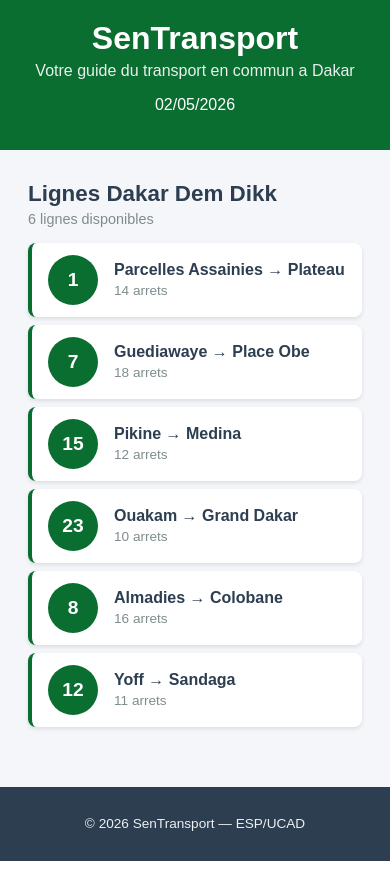
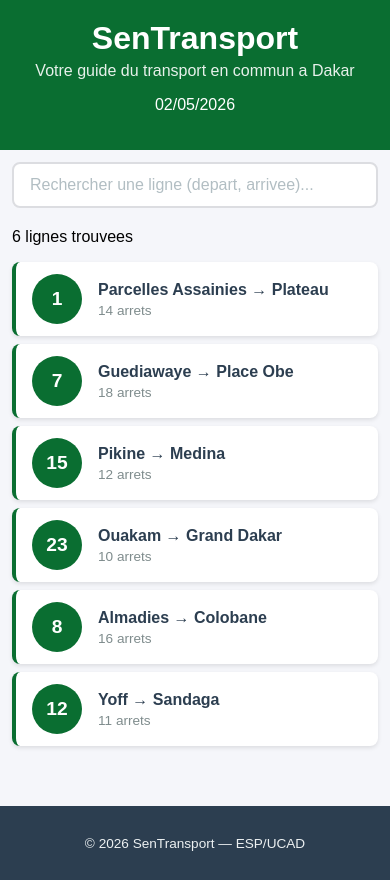
Before and after one commit to emmanuelndione/sentransport, a React (Create React App) app: page / in a window 390 px wide. Built offline with nearby package versions, Linux system fonts and the light colour scheme.

Commit message:
Lab 3 : etat, recherche et selection de lignes

```diff
--- a/public/index.html
+++ b/public/index.html
@@ -1,6 +1,8 @@
 <!DOCTYPE html>
+<html lang="fr" translate="no"></html>
 <html lang="en">
   <head>
+    <meta name="google" content="notranslate" />
     <meta charset="utf-8" />
     <link rel="icon" href="%PUBLIC_URL%/favicon.ico" />
     <meta name="viewport" content="width=device-width, initial-scale=1" />
--- a/src/App.css
+++ b/src/App.css
@@ -20,3 +20,19 @@
     padding: 12px;
   }
 }
+@media (max-width: 600px) {
+  .contenu {
+    padding: 12px;
+  }
+
+  .ligne-bus {
+    padding: 10px 12px;
+  }
+
+  .ligne-numero {
+    width: 40px;
+    height: 40px;
+    font-size: 1rem;
+    margin-right: 12px;
+  }
+}
--- a/src/App.js
+++ b/src/App.js
@@ -1,23 +1,78 @@
+import { useState } from 'react';
 import './App.css';
 import Header from './Header';
-import ListeLignes from './ListeLignes';
+import Recherche from './Recherche';
+import LigneBus from './LigneBus';
+import DetailLigne from './DetailLigne';
 import Footer from './Footer';
 
 function App() {
+  const [recherche, setRecherche] = useState("");
+  const [ligneSelectionnee, setLigneSelectionnee] = useState(null);
+
   const lignes = [
-    { id: 1, numero: "1", depart: "Parcelles Assainies", arrivee: "Plateau", arrets: 14 },
-    { id: 2, numero: "7", depart: "Guediawaye", arrivee: "Place Obe", arrets: 18 },
-    { id: 3, numero: "15", depart: "Pikine", arrivee: "Medina", arrets: 12 },
-    { id: 4, numero: "23", depart: "Ouakam", arrivee: "Grand Dakar", arrets: 10 },
-    { id: 5, numero: "8", depart: "Almadies", arrivee: "Colobane", arrets: 16 },
-    { id: 6, numero: "12", depart: "Yoff", arrivee: "Sandaga", arrets: 11 },
+    { id: 1, numero: "1", depart: "Parcelles Assainies",
+      arrivee: "Plateau", arrets: 14,
+      listeArrets: ["Parcelles U14", "Parcelles U10",
+        "Camberene", "Patte d'Oie", "Grand Dakar",
+        "Colobane", "Ponty", "Plateau"] },
+    { id: 2, numero: "7", depart: "Guediawaye",
+      arrivee: "Place Obe", arrets: 18,
+      listeArrets: ["Guediawaye", "Pikine", "Thiaroye",
+        "Keur Massar", "Grand Yoff", "Parcelles",
+        "Liberte 6", "Place Obe"] },
+    { id: 3, numero: "15", depart: "Pikine",
+      arrivee: "Medina", arrets: 12,
+      listeArrets: ["Pikine Centre", "Thiaroye Gare",
+        "Hann", "Colobane", "Fass", "Medina"] },
+    { id: 4, numero: "23", depart: "Ouakam",
+      arrivee: "Grand Dakar", arrets: 10,
+      listeArrets: ["Ouakam Village", "Mermoz", "Fann",
+        "Point E", "Liberte 5", "Grand Dakar"] },
+    { id: 5, numero: "8", depart: "Almadies",
+      arrivee: "Colobane", arrets: 16,
+      listeArrets: ["Almadies", "Ngor", "Yoff",
+        "Ouest Foire", "Liberte 6", "Colobane"] },
+    { id: 6, numero: "12", depart: "Yoff",
+      arrivee: "Sandaga", arrets: 11,
+      listeArrets: ["Yoff Village", "Aeroport LSS",
+        "Parcelles U17", "Grand Yoff", "HLM", "Sandaga"] },
   ];
+
+  const lignesFiltrees = lignes.filter(l =>
+    l.depart.toLowerCase().includes(recherche.toLowerCase()) ||
+    l.arrivee.toLowerCase().includes(recherche.toLowerCase()) ||
+    l.numero.includes(recherche)
+  );
+
+  function handleClickLigne(ligne) {
+    if (ligneSelectionnee && ligneSelectionnee.id === ligne.id) {
+      setLigneSelectionnee(null);
+    } else {
+      setLigneSelectionnee(ligne);
+    }
+  }
 
   return (
     <div className="App">
       <Header />
       <main className="contenu">
-        <ListeLignes lignes={lignes} />
+        <Recherche valeur={recherche} onChange={setRecherche} />
+        <p className="resultat-recherche">
+          {lignesFiltrees.length} ligne{lignesFiltrees.length > 1 ? 's' : ''} trouvee{lignesFiltrees.length > 1 ? 's' : ''}
+        </p>
+        {lignesFiltrees.map(ligne => (
+          <LigneBus
+            key={ligne.id}
+            numero={ligne.numero}
+            depart={ligne.depart}
+            arrivee={ligne.arrivee}
+            arrets={ligne.arrets}
+            estSelectionnee={ligneSelectionnee && ligneSelectionnee.id === ligne.id}
+            onClick={() => handleClickLigne(ligne)}
+          />
+        ))}
+        {ligneSelectionnee && <DetailLigne ligne={ligneSelectionnee} />}
       </main>
       <Footer />
     </div>
--- /dev/null
+++ b/src/DetailLigne.css
@@ -0,0 +1,67 @@
+.detail-ligne {
+  background-color: #ffffff;
+  border: 2px solid #0a6e31;
+  border-radius: 8px;
+  padding: 20px;
+  margin-top: 16px;
+  animation: slideDown 0.3s ease;
+}
+
+@keyframes slideDown {
+  from { opacity: 0; transform: translateY(-10px); }
+  to { opacity: 1; transform: translateY(0); }
+}
+
+.detail-titre {
+  color: #0a6e31;
+  margin: 0 0 8px 0;
+  font-size: 1.2rem;
+}
+
+.detail-info {
+  color: #7f8c8d;
+  margin: 0 0 16px 0;
+  font-size: 0.9rem;
+}
+
+.detail-arrets h4 {
+  color: #2c3e50;
+  margin: 0 0 8px 0;
+}
+
+.detail-liste {
+  list-style: none;
+  padding: 0;
+  margin: 0;
+}
+
+.detail-arret {
+  display: flex;
+  align-items: center;
+  padding: 8px 0;
+  border-bottom: 1px solid #f0f0f0;
+}
+
+.detail-arret:last-child {
+  border-bottom: none;
+}
+
+.arret-numero {
+  background-color: #0a6e31;
+  color: white;
+  width: 28px;
+  height: 28px;
+  border-radius: 50%;
+  display: flex;
+  align-items: center;
+  justify-content: center;
+  font-size: 0.8rem;
+  font-weight: bold;
+  margin-right: 12px;
+  flex-shrink: 0;
+}
+
+.arret-nom {
+  color: #2c3e50;
+  font-size: 0.95rem;
+}
--- /dev/null
+++ b/src/DetailLigne.js
@@ -0,0 +1,27 @@
+import './DetailLigne.css';
+
+function DetailLigne({ ligne }) {
+  return (
+    <div className="detail-ligne">
+      <h3 className="detail-titre">
+        Ligne {ligne.numero} : {ligne.depart} &rarr; {ligne.arrivee}
+      </h3>
+      <p className="detail-info">
+        {ligne.arrets} arrets sur ce trajet
+      </p>
+      <div className="detail-arrets">
+        <h4>Arrets principaux :</h4>
+        <ul className="detail-liste">
+          {ligne.listeArrets.map((arret, index) => (
+            <li key={index} className="detail-arret">
+              <span className="arret-numero">{index + 1}</span>
+              <span className="arret-nom">{arret}</span>
+            </li>
+          ))}
+        </ul>
+      </div>
+    </div>
+  );
+}
+
+export default DetailLigne;
--- a/src/LigneBus.css
+++ b/src/LigneBus.css
@@ -47,3 +47,11 @@
   color: #7f8c8d;
   margin-top: 4px;
 }
+.ligne-bus-active {
+  border-left: 4px solid #e67e22;
+  background-color: #fef9f3;
+}
+
+.ligne-bus-active .ligne-numero {
+  background-color: #e67e22;
+}
--- a/src/LigneBus.js
+++ b/src/LigneBus.js
@@ -1,8 +1,11 @@
 import './LigneBus.css';
 
-function LigneBus({ numero, depart, arrivee, arrets }) {
+function LigneBus({ numero, depart, arrivee, arrets, estSelectionnee, onClick }) {
   return (
-    <div className="ligne-bus">
+    <div
+      className={`ligne-bus ${estSelectionnee ? 'ligne-bus-active' : ''}`}
+      onClick={onClick}
+    >
       <div className="ligne-numero">{numero}</div>
       <div className="ligne-info">
         <span className="ligne-trajet">
--- /dev/null
+++ b/src/Recherche.css
@@ -0,0 +1,22 @@
+.recherche {
+  margin-bottom: 20px;
+}
+
+.recherche-input {
+  width: 100%;
+  padding: 12px 16px;
+  font-size: 1rem;
+  border: 2px solid #dcdde1;
+  border-radius: 8px;
+  outline: none;
+  box-sizing: border-box;
+  transition: border-color 0.2s;
+}
+
+.recherche-input:focus {
+  border-color: #0a6e31;
+}
+
+.recherche-input::placeholder {
+  color: #b2bec3;
+}
--- /dev/null
+++ b/src/Recherche.js
@@ -0,0 +1,17 @@
+import './Recherche.css';
+
+function Recherche({ valeur, onChange }) {
+  return (
+    <div className="recherche">
+      <input
+        type="text"
+        className="recherche-input"
+        placeholder="Rechercher une ligne (depart, arrivee)..."
+        value={valeur}
+        onChange={e => onChange(e.target.value)}
+      />
+    </div>
+  );
+}
+
+export default Recherche;
```
